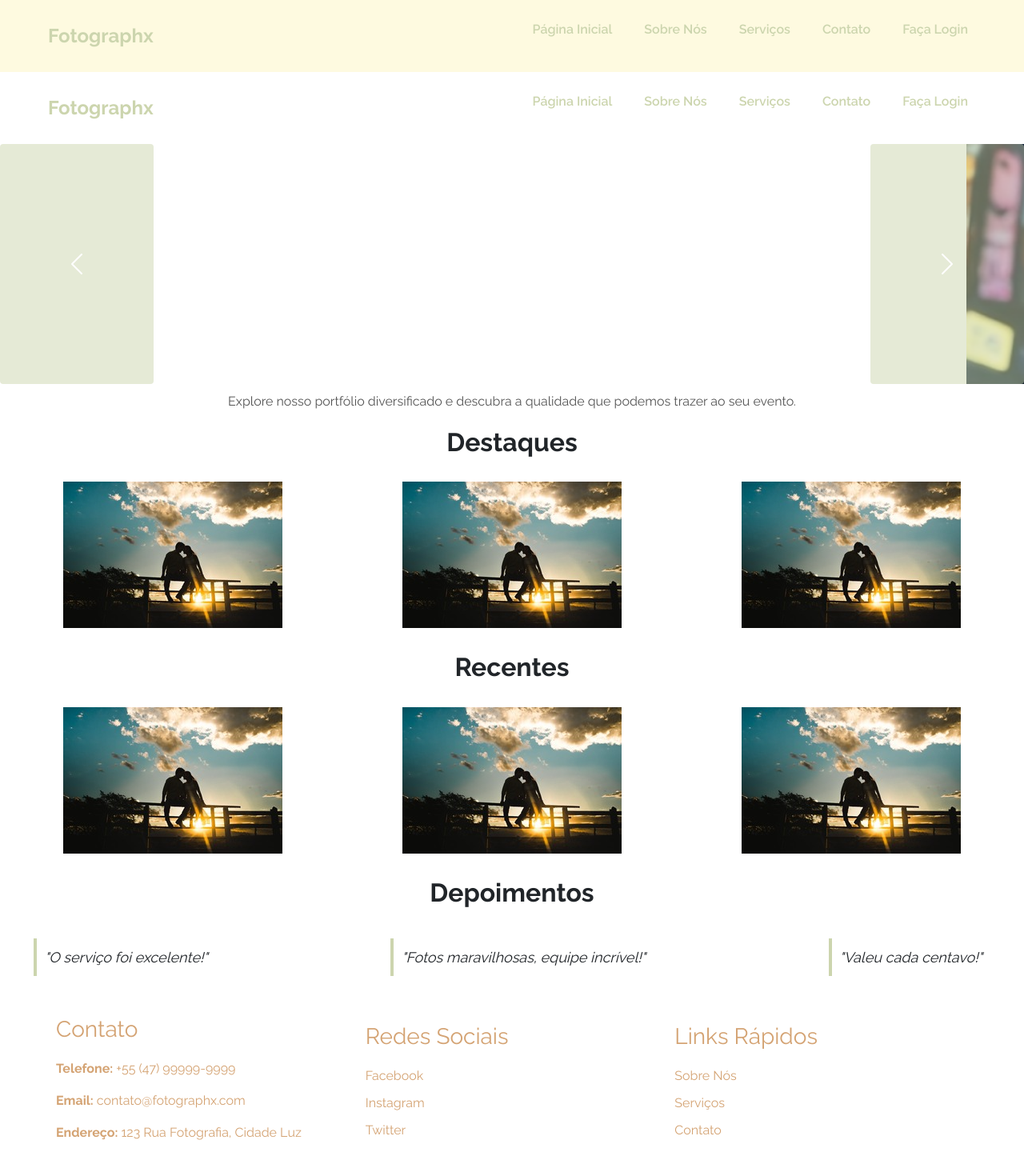
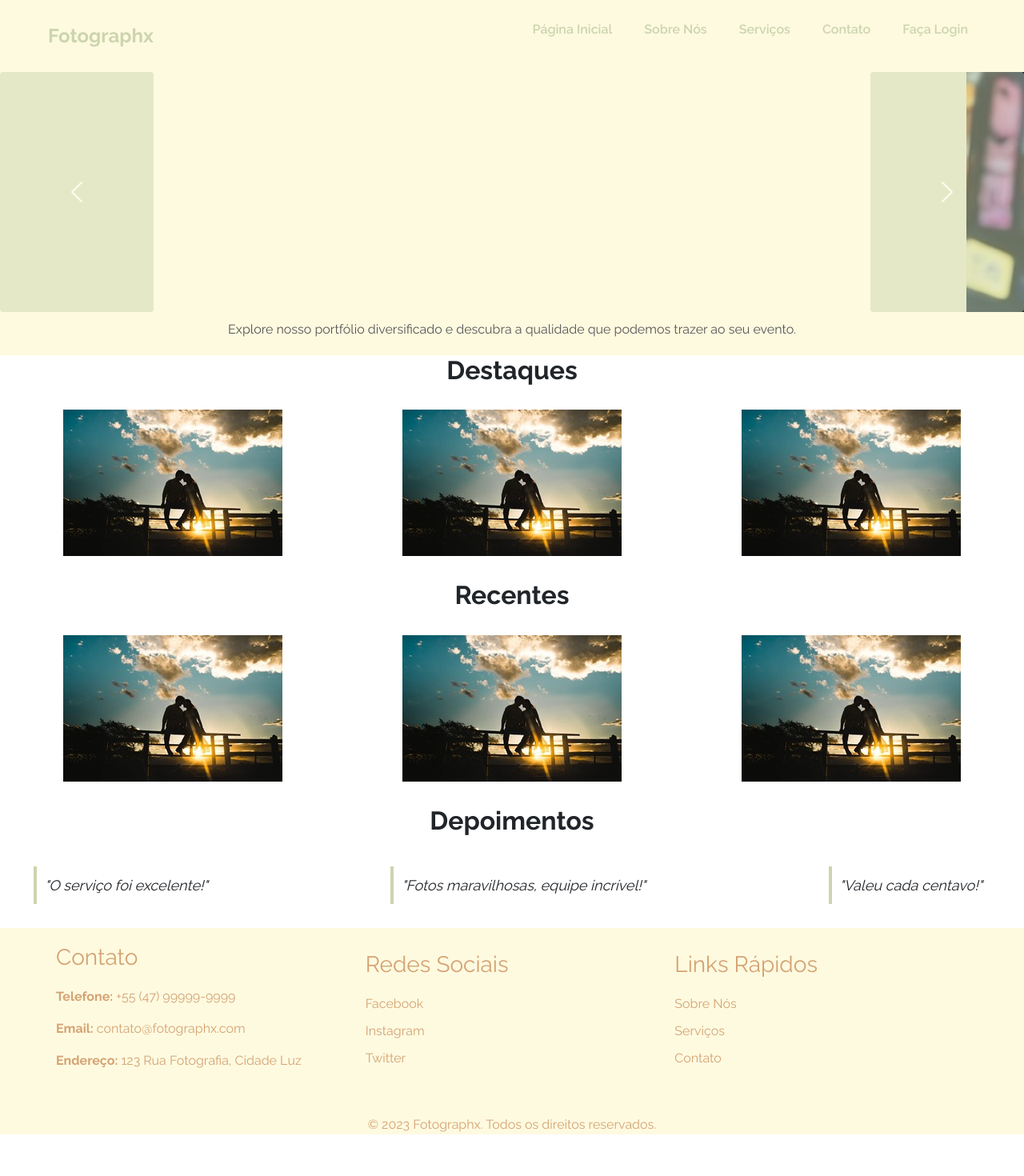
Before and after one commit to lekealex/fotografia1-master, a Vue app: page / in a window 1280 px wide. Shown: the top 1470 px of the page at 80% size. After the commit the page ends 1434 px from the top, so only its background shows below. Built offline with nearby package versions, Linux system fonts and the light colour scheme.

Commit message:
Update InicialView.vue

```diff
--- a/src/views/InicialView.vue
+++ b/src/views/InicialView.vue
@@ -6,8 +6,6 @@ import FooterComp from "../components/FooterComp.vue";
 
 <template>
   <main>
-
-    <CabecalhoComp />
     <RouterView />
     <div class="carousel-section">
       <div id="carouselExampleAutoplaying" class="carousel main" data-bs-ride="carousel">
@@ -72,7 +70,6 @@ import FooterComp from "../components/FooterComp.vue";
       </div>
     </div>
   </main>
-  <FooterComp />
 </template>
 
 
```
